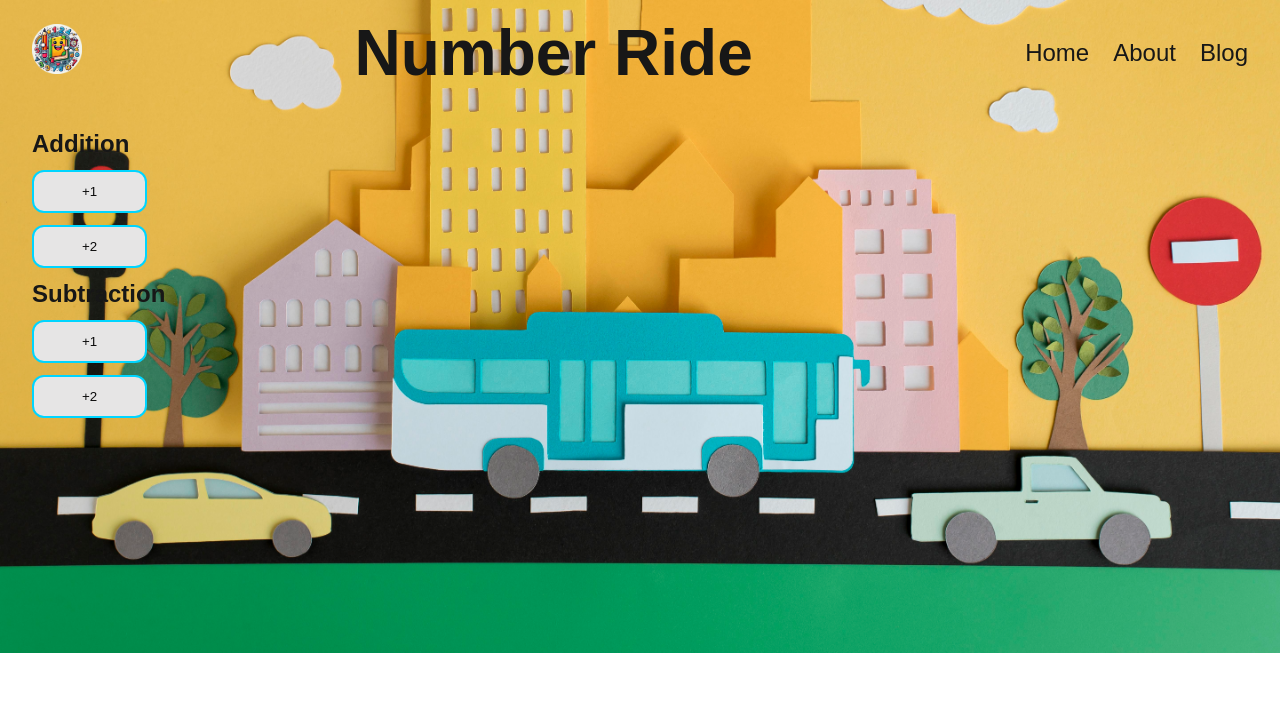
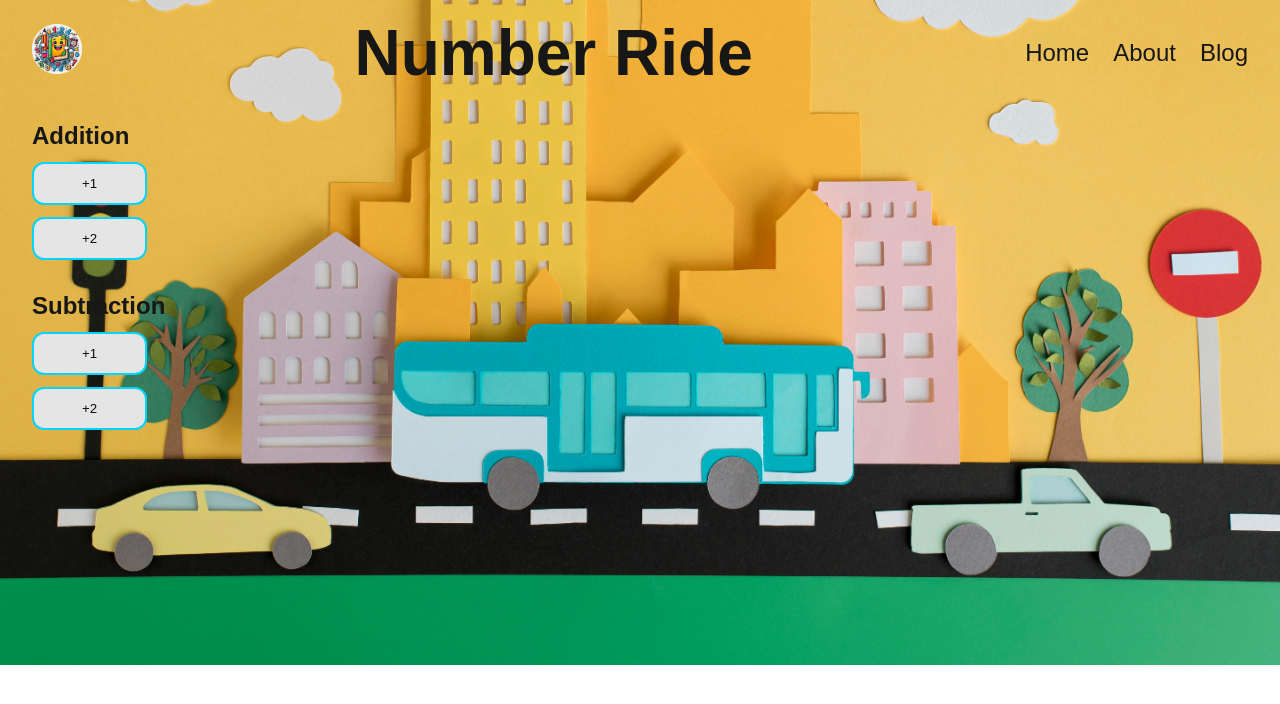
Before and after one commit to jacquelyn-bradshaw/number-ride, a Next.js app: page / in a window 1280 px wide. Shown: the top 704 px of the page. Built offline with nearby package versions, Linux system fonts and the light colour scheme.

Commit message:
home page styling

```diff
--- a/app/page.module.scss
+++ b/app/page.module.scss
@@ -22,5 +22,13 @@
 }
 
 .main {
-  padding: 1.5rem 2rem;
+  padding: 1rem 2rem;
+
+  h2 {
+    font-size: 1.5rem;
+  }
 }
+
+.container {
+  margin-bottom: 2rem;
+}
--- a/app/page.tsx
+++ b/app/page.tsx
@@ -4,12 +4,12 @@ import styles from "./page.module.scss";
 export default function Home() {
   return (
     <main className={styles.main}>
-      <div>
+      <div className={styles.container}>
         <h2>Addition</h2>
         <GameLink type="addition" amount={1} text="+1" />
         <GameLink type="addition" amount={2} text="+2" />
       </div>
-      <div>
+      <div className={styles.container}>
         <h2>Subtraction</h2>
         <GameLink type="subtraction" amount={1} text="+1" />
         <GameLink type="subtraction" amount={2} text="+2" />
```
